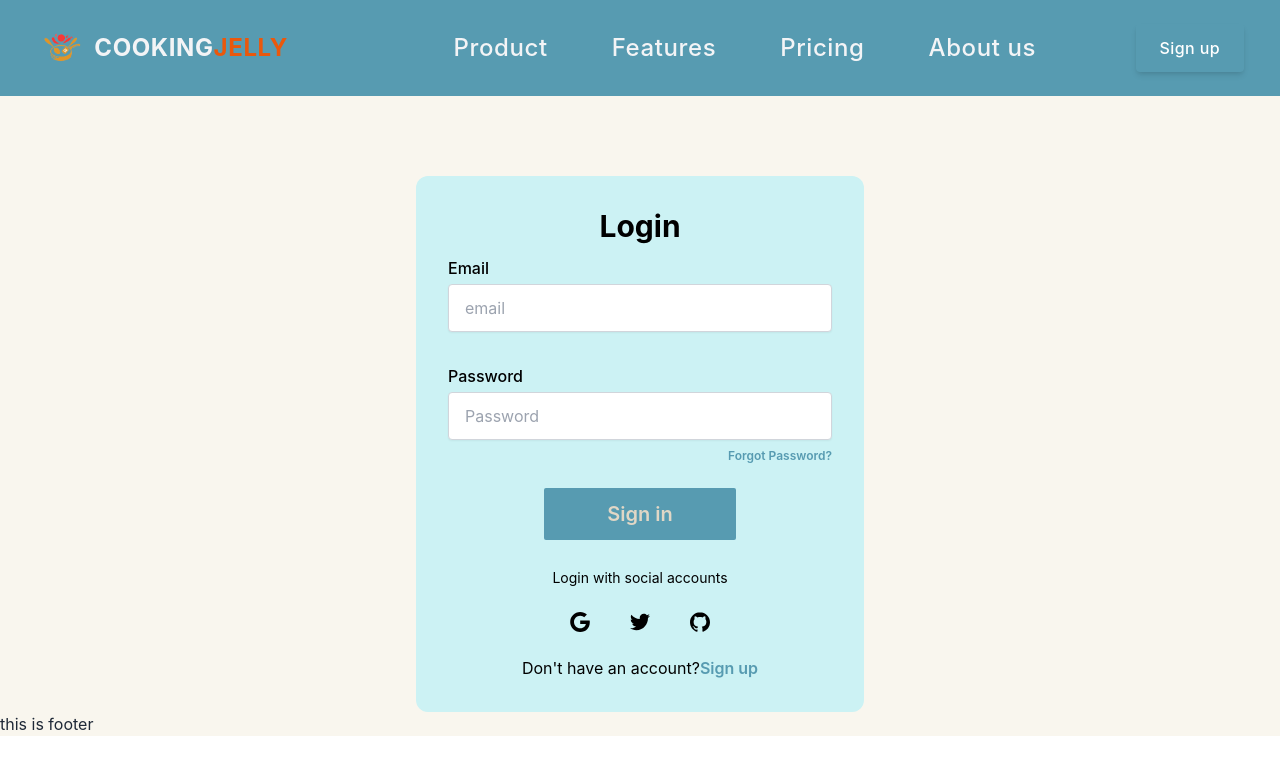
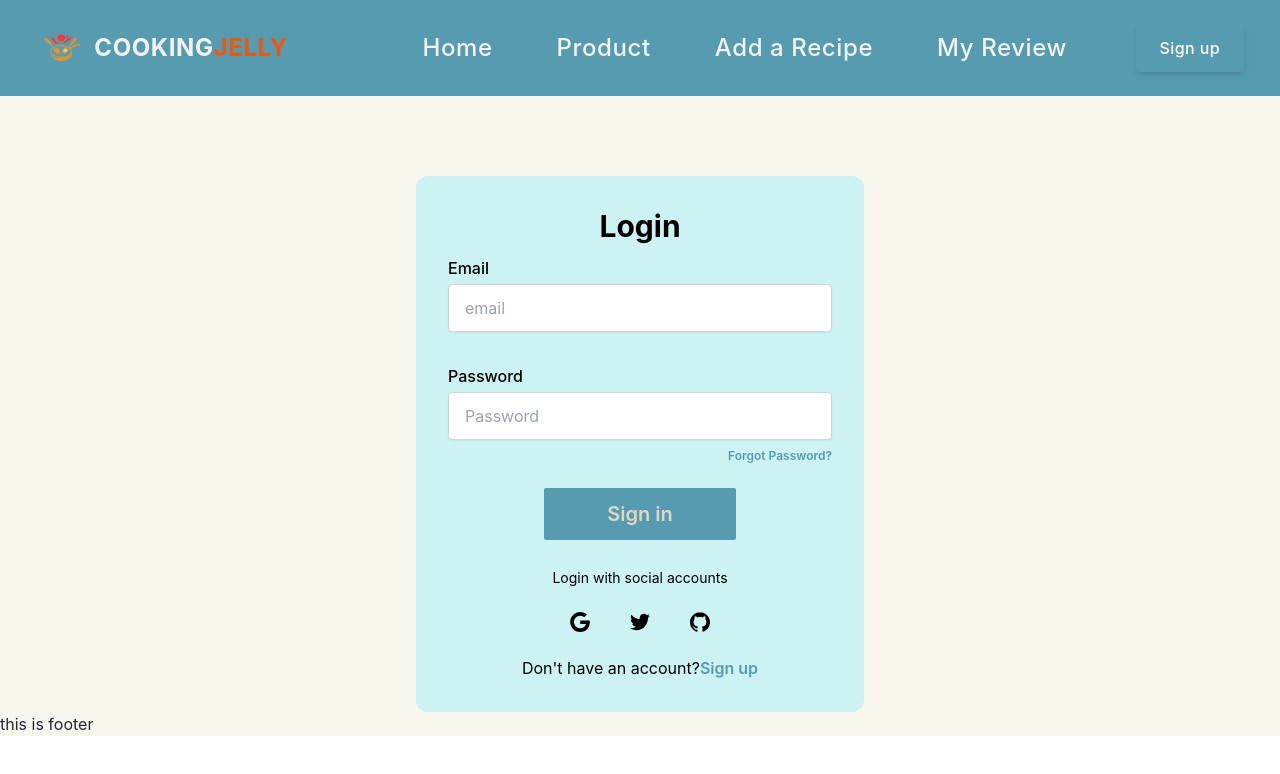
Before and after one commit to ansaryshohan/CookingJelly-website-client, a React (Create React App) app: page /login in a window 1280 px wide. Shown: the top 774 px of the page. Built offline with nearby package versions, Linux system fonts and the light colour scheme; no server answers.

Commit message:
logout system implimented

```diff
--- /dev/null
+++ b/src/Conponents/AddARecipe/AddRecipe.js
@@ -0,0 +1,11 @@
+import React from 'react';
+
+const AddRecipe = () => {
+  return (
+    <div>
+
+    </div>
+  );
+};
+
+export default AddRecipe;
--- /dev/null
+++ b/src/Conponents/MyReview/MyReview.js
@@ -0,0 +1,11 @@
+import React from 'react';
+
+const MyReview = () => {
+  return (
+    <div>
+
+    </div>
+  );
+};
+
+export default MyReview;
--- a/src/Context/AuthProvider.js
+++ b/src/Context/AuthProvider.js
@@ -1,5 +1,5 @@
 import React, { createContext, useEffect, useState } from 'react';
-import { createUserWithEmailAndPassword, getAuth, GoogleAuthProvider, onAuthStateChanged, sendPasswordResetEmail, signInWithEmailAndPassword, signInWithPopup, updateProfile } from 'firebase/auth'
+import { createUserWithEmailAndPassword, getAuth, GoogleAuthProvider, onAuthStateChanged, sendPasswordResetEmail, signInWithEmailAndPassword, signInWithPopup, signOut, updateProfile } from 'firebase/auth'
 import app from '../Firebase/Firebase.config';
 
 const auth = getAuth(app)
@@ -19,11 +19,17 @@ const AuthProvider = ({ children }) => {
   const login = (email, password) => {
     return signInWithEmailAndPassword(auth, email, password)
   }
+
   const googleSignUp = () => {
     return signInWithPopup(auth, GoogleProvider)
   }
-  const forgetPassword=(email)=>{
+
+  const forgetPassword = (email) => {
     return sendPasswordResetEmail(auth, email)
+  }
+
+  const logOut = () => {
+    return signOut(auth)
   }
 
   useEffect(() => {
@@ -42,7 +48,7 @@ const AuthProvider = ({ children }) => {
     login,
     googleSignUp,
     forgetPassword,
-
+    logOut
   }
   return (
     <AuthContext.Provider value={authInfo}>
--- a/src/Shared/Header.js
+++ b/src/Shared/Header.js
@@ -1,9 +1,19 @@
-import React, { useState } from 'react';
+import React, { useContext, useState } from 'react';
+import { toast } from 'react-hot-toast';
 import { NavLink } from 'react-router-dom';
+import { AuthContext } from '../Context/AuthProvider';
 import logo from './moms-tiffinn-pan-cooking-logo-hd-png-download-removebg-preview.png'
 
 const Header = () => {
   const [isMenuOpen, setIsMenuOpen] = useState(false);
+  const{user,logOut}=useContext(AuthContext)
+
+const handleLogOut=()=>{
+  logOut()
+  .then(()=>{toast.success('logOut succesfull')})
+  .catch(err=>{toast.error(err)})
+}
+
   return (
     <div className="bg-[#579BB1]">
       <div className=" px-4 py-5 mx-auto sm:max-w-xl md:max-w-full lg:max-w-screen md:px-24 lg:px-8">
@@ -22,6 +32,16 @@ const Header = () => {
           <ul className="flex items-center hidden space-x-8 lg:flex lg:grow lg:justify-center gap-8 text-2xl">
           <li>
               <NavLink
+                href="/"
+                aria-label="home"
+                title="home"
+                className="font-medium tracking-wide text-gray-100 transition-colors duration-200 hover:text-teal-accent-400"
+              >
+                Home
+              </NavLink>
+            </li>
+            <li>
+              <NavLink
                 to="/products"
                 aria-label="Our product"
                 title="Our product"
@@ -31,39 +51,40 @@ const Header = () => {
               </NavLink>
             </li>
             <li>
-              <a
-                href="/"
-                aria-label="Our product"
-                title="Our product"
+              <NavLink
+                href="/addrecipe"
+                aria-label="Add A Recipe"
+                title="Add A Recipe"
                 className="font-medium tracking-wide text-gray-100 transition-colors duration-200 hover:text-teal-accent-400"
               >
-                Features
-              </a>
+                Add a Recipe
+              </NavLink>
             </li>
             <li>
-              <a
-                href="/"
-                aria-label="Product pricing"
-                title="Product pricing"
-                className="font-medium tracking-wide text-gray-100 transition-colors duration-200 hover:text-teal-accent-400"
-              >
-                Pricing
-              </a>
-            </li>
-            <li>
-              <a
-                href="/"
+              <NavLink
+                href="/review"
                 aria-label="About us"
                 title="About us"
                 className="font-medium tracking-wide text-gray-100 transition-colors duration-200 hover:text-teal-accent-400"
               >
-                About us
-              </a>
+                My Review
+              </NavLink>
             </li>
           </ul>
           <ul className="flex items-center hidden space-x-8 lg:flex none">
             <li>
+             {
+              user && user.uid?
               <NavLink
+              to="/login"
+              className="inline-flex items-center justify-center h-12 px-6 font-medium tracking-wide text-white transition duration-200 rounded shadow-md bg-deep-purple-accent-400 hover:bg-deep-purple-accent-700 focus:shadow-outline focus:outline-none"
+              aria-label="Sign Out"
+              title="Sign Out"
+              onClick={handleLogOut}
+            >
+              Sign Out
+            </NavLink>
+              : <NavLink
               to="/login"
               className="inline-flex items-center justify-center h-12 px-6 font-medium tracking-wide text-white transition duration-200 rounded shadow-md bg-deep-purple-accent-400 hover:bg-deep-purple-accent-700 focus:shadow-outline focus:outline-none"
               aria-label="Sign up"
@@ -71,6 +92,7 @@ const Header = () => {
             >
               Sign up
             </NavLink>
+             }
             </li>
           </ul>
           <div className="lg:hidden">
```
Also changed, not shown: src/Routers/Router.js (+11 -1 lines). Lines whose indentation alone changed are shown as unchanged.
